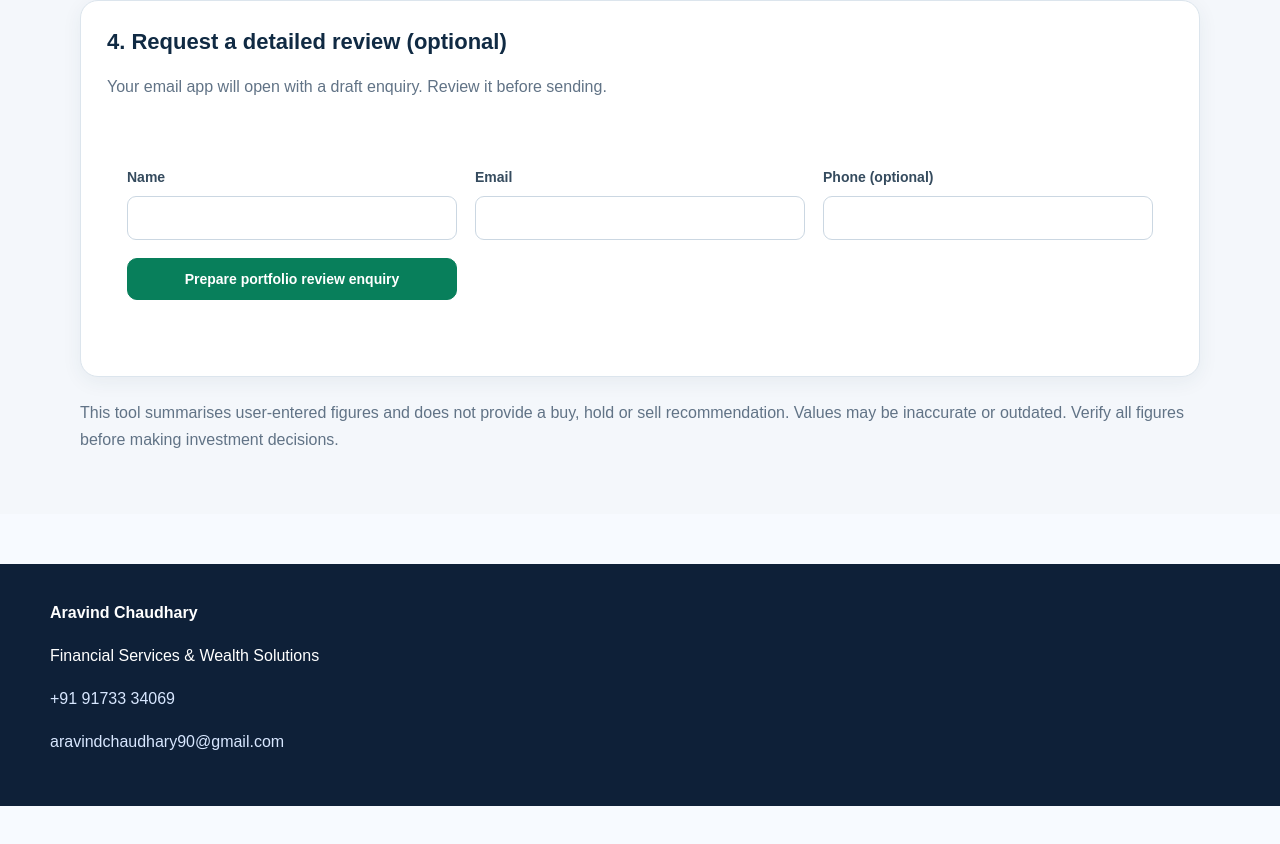
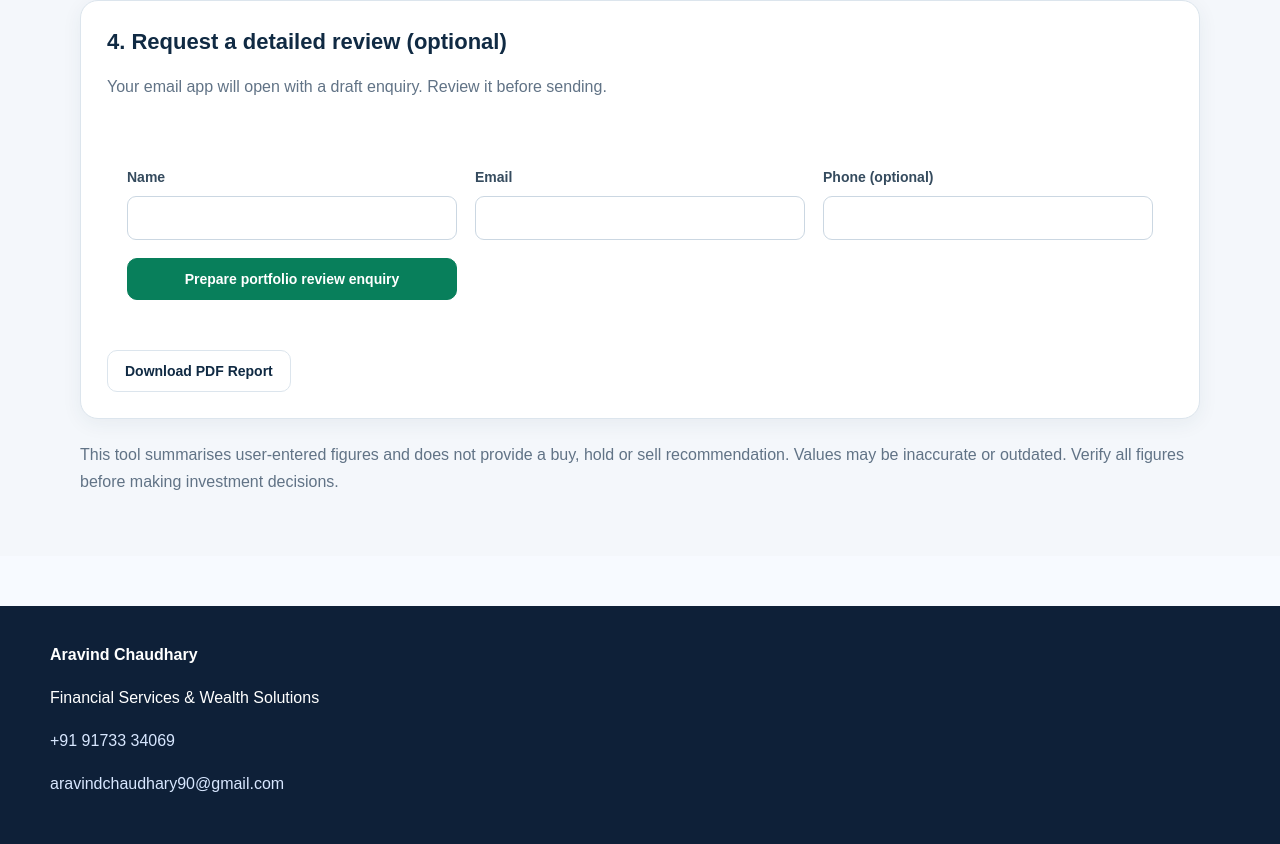
Before and after one commit to Aravind100/aravind-financial-expert, a Next.js app: page /portfolio-review in a window 1280 px wide. Shown: the part 1726-2570 px from the top of the page. Before the commit the page ends 2532 px from the top, so only its background shows below. Built offline with nearby package versions, Linux system fonts and the light colour scheme.

Commit message:
Add PDF report download button
Added a button to download the PDF report with error handling.

```diff
--- a/app/portfolio-review/page.tsx
+++ b/app/portfolio-review/page.tsx
@@ -693,6 +693,20 @@
             Prepare portfolio review enquiry
           </button>
         </form>
+
+
+<button
+  type="button"
+  onClick={() => {
+    void downloadPDFReport().catch(() => {
+      setMessage("Unable to generate the PDF. Please try again.");
+    });
+  }}
+  className="mt-4 rounded-lg bg-emerald-700 px-5 py-3 font-semibold text-white"
+>
+  Download PDF Report
+</button>
+
       </section>
 
       <p className="mt-6 text-xs leading-5 text-gray-500">
```
